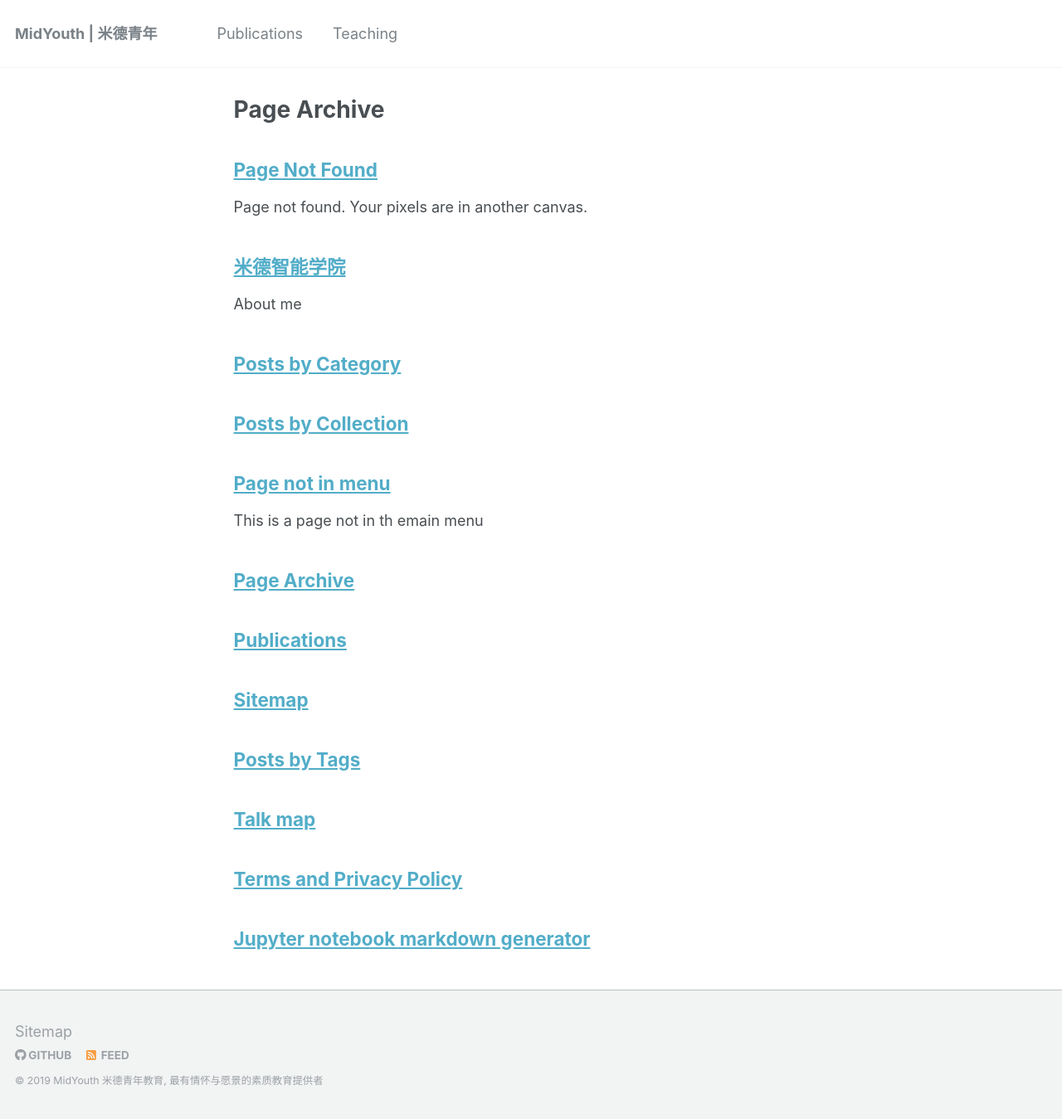
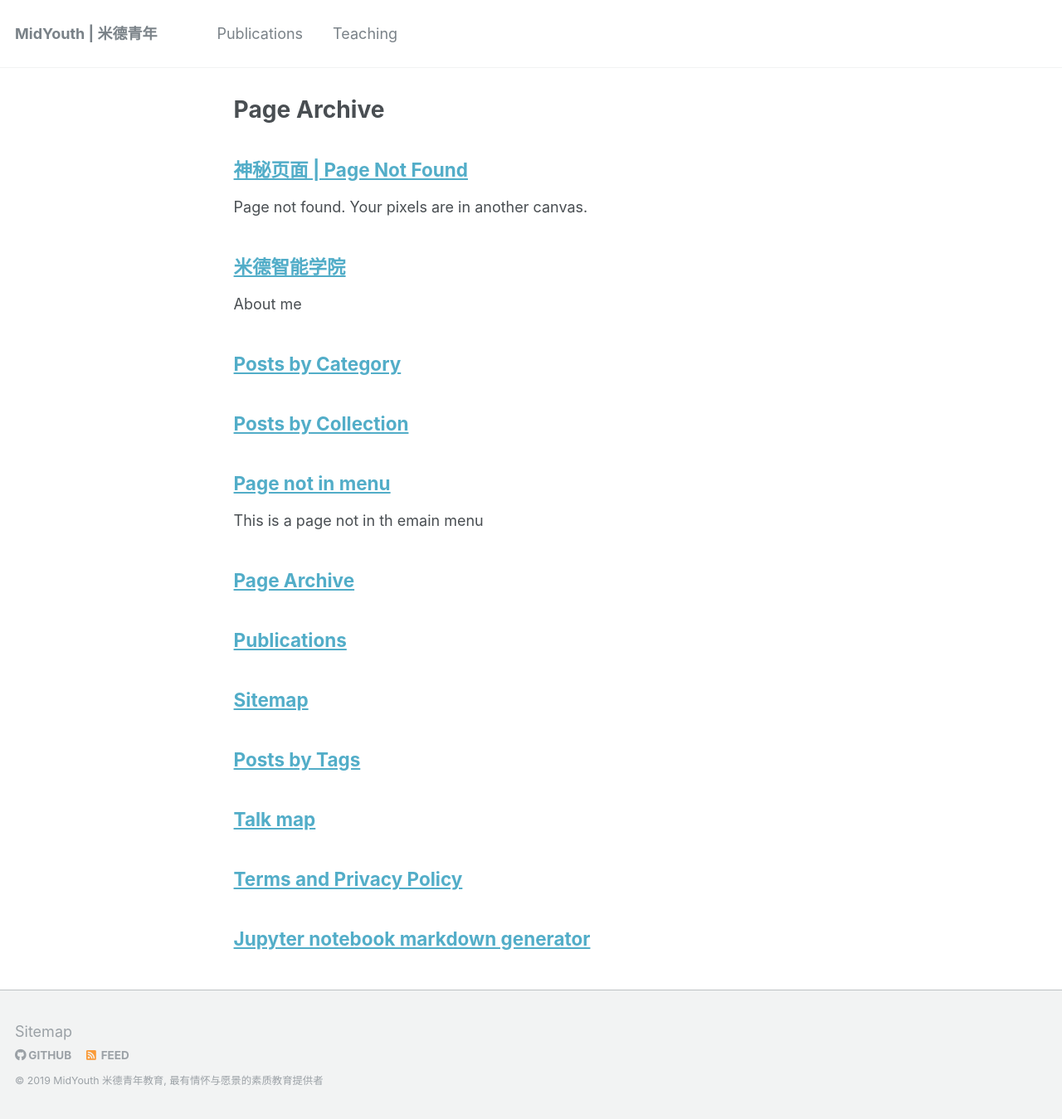
Before and after one commit to midyouth/midyouth.github.io, a Jekyll site: the page built from _pages/page-archive.html, in a window 1280 px wide. Shown: the whole page at 83% size. Built offline with Jekyll 4.4.1, drawn with Linux system fonts in a browser that asks for light colours.

Commit message:
changed 404

```diff
--- a/_pages/404.md
+++ b/_pages/404.md
@@ -1,9 +1,10 @@
 ---
-title: "Page Not Found"
+title: "神秘页面 | Page Not Found"
 excerpt: "Page not found. Your pixels are in another canvas."
 sitemap: false
 permalink: /404.html
 ---
 
 抱歉，米德似乎并不能找到您所查找的界面，但是我们相信您可以通过关注微信公众号: 【Miders】 找到更多有趣的内容!
+</br>
 Sorry, but the page you were trying to view does not exist within MidYouth --- perhaps you can try find something more interesting by following us on Wechat at "Miders"!
```
